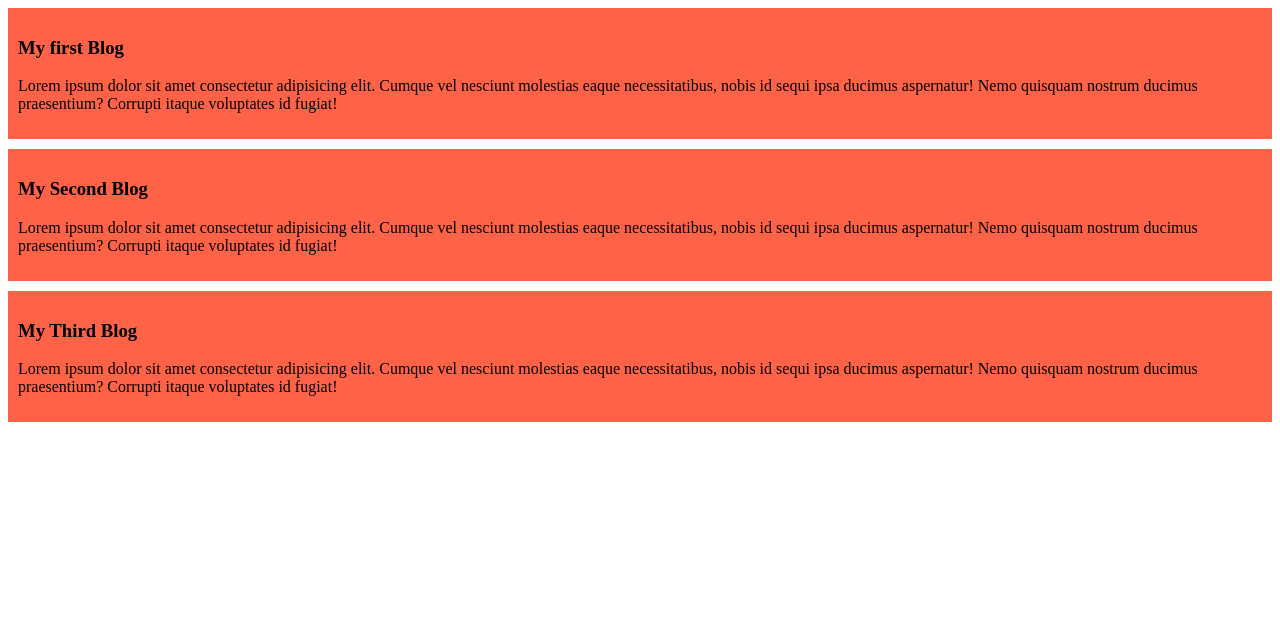
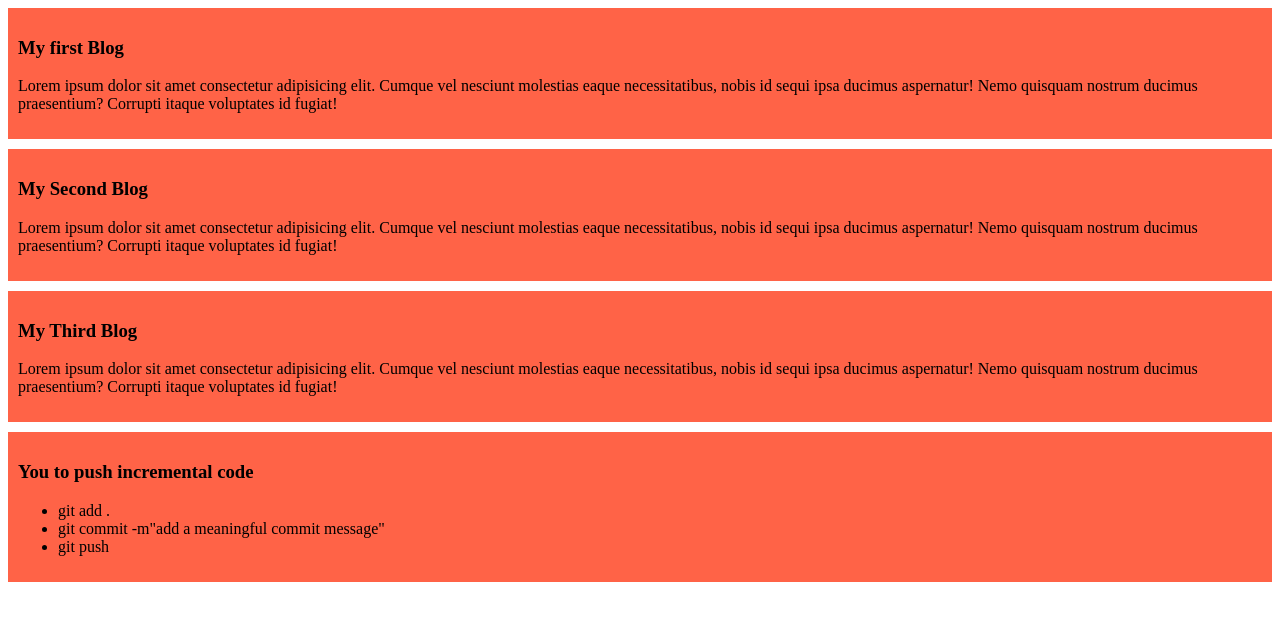
Before and after one commit to tanbirJibon202/my-simple-website, a plain HTML site: page index.html in a window 1280 px wide. Drawn offline with Linux system fonts and the light colour scheme.

Commit message:
added a list to push code

```diff
--- a/index.html
+++ b/index.html
@@ -19,5 +19,13 @@
         <h3>My Third Blog</h3>
         <p>Lorem ipsum dolor sit amet consectetur adipisicing elit. Cumque vel nesciunt molestias eaque necessitatibus, nobis id sequi ipsa ducimus aspernatur! Nemo quisquam nostrum ducimus praesentium? Corrupti itaque voluptates id fugiat!</p>
     </div>
+    <div>
+        <h3>You to push incremental code</h3>
+        <ul>
+            <li>git add .</li>
+            <li>git commit -m"add a meaningful commit message"</li>
+            <li>git push</li>
+        </ul>
+    </div>
 </body>
 </html>
```
